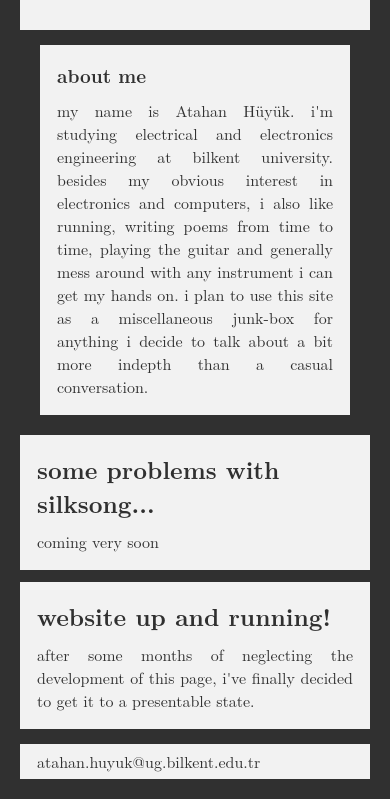
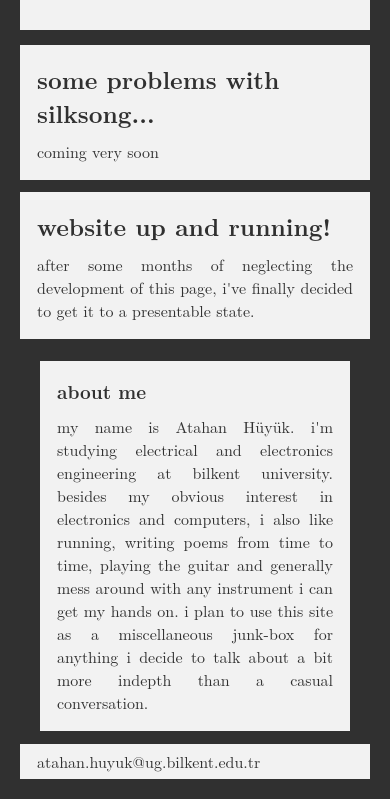
Before and after one commit to atahanhuyuk/atahanhuyuk.github.io, a plain HTML site: page index.html in a window 390 px wide. Shown: the part 101-900 px from the top of the page. Drawn offline with Linux system fonts and the light colour scheme.

Commit message:
i hate css

```diff
--- a/style.css
+++ b/style.css
@@ -91,8 +91,4 @@ a {
   .content {
     flex-direction: column;
   }
-
-  .side{
-    order: -1;
-  }
 }
```
